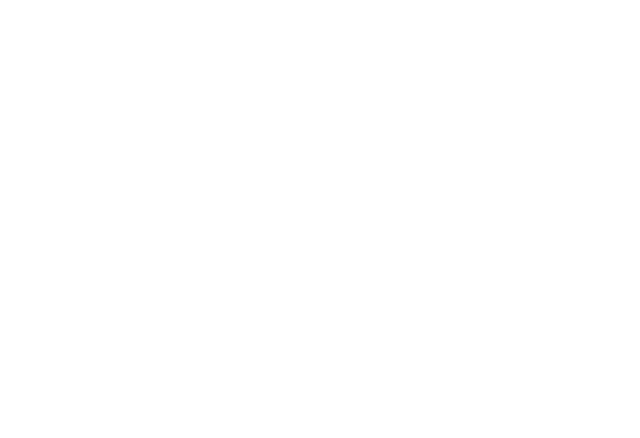
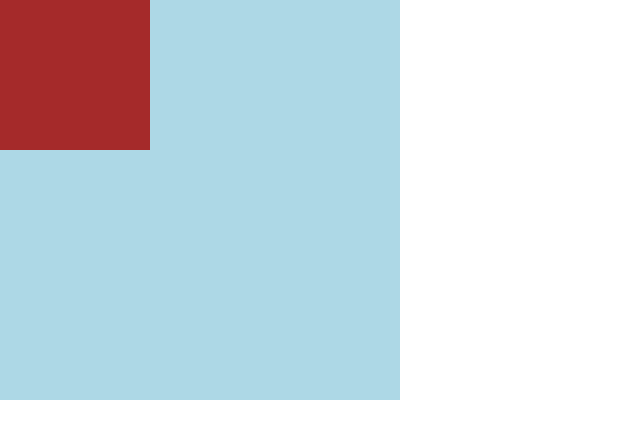
Before and after one commit to MarGallito/HW-8-157, a plain HTML site: page index.html in a window 1280 px wide. Shown: the whole page, without its empty margins (0-640 px from the left). Drawn offline with Linux system fonts and the light colour scheme.

Commit message:
css started

```diff
--- a/css/style.css
+++ b/css/style.css
@@ -0,0 +1,13 @@
+.center-block {
+    width: 400px;
+    height: 400px;
+    background-color: lightblue;
+    position: relative;
+}
+.child-center-block {
+    width: 150px;
+    height: 150px;
+    background-color: brown;
+    position: absolute;
+    top: 505;
+}
--- a/index.html
+++ b/index.html
@@ -5,8 +5,14 @@
     <meta http-equiv="X-UA-Compatible" content="IE=edge">
     <meta name="viewport" content="width=device-width, initial-scale=1.0">
     <title>Jgirobua8</title>
+    <link rel="stylesheet" href="css/reset.css">
+    <link rel="stylesheet" href="css/style.css">
 </head>
 <body>
-
+    <section>
+        <div class="center-block">
+            <div class="child-center-block"></div>
+        </div>
+    </section>
 </body>
 </html>
```
